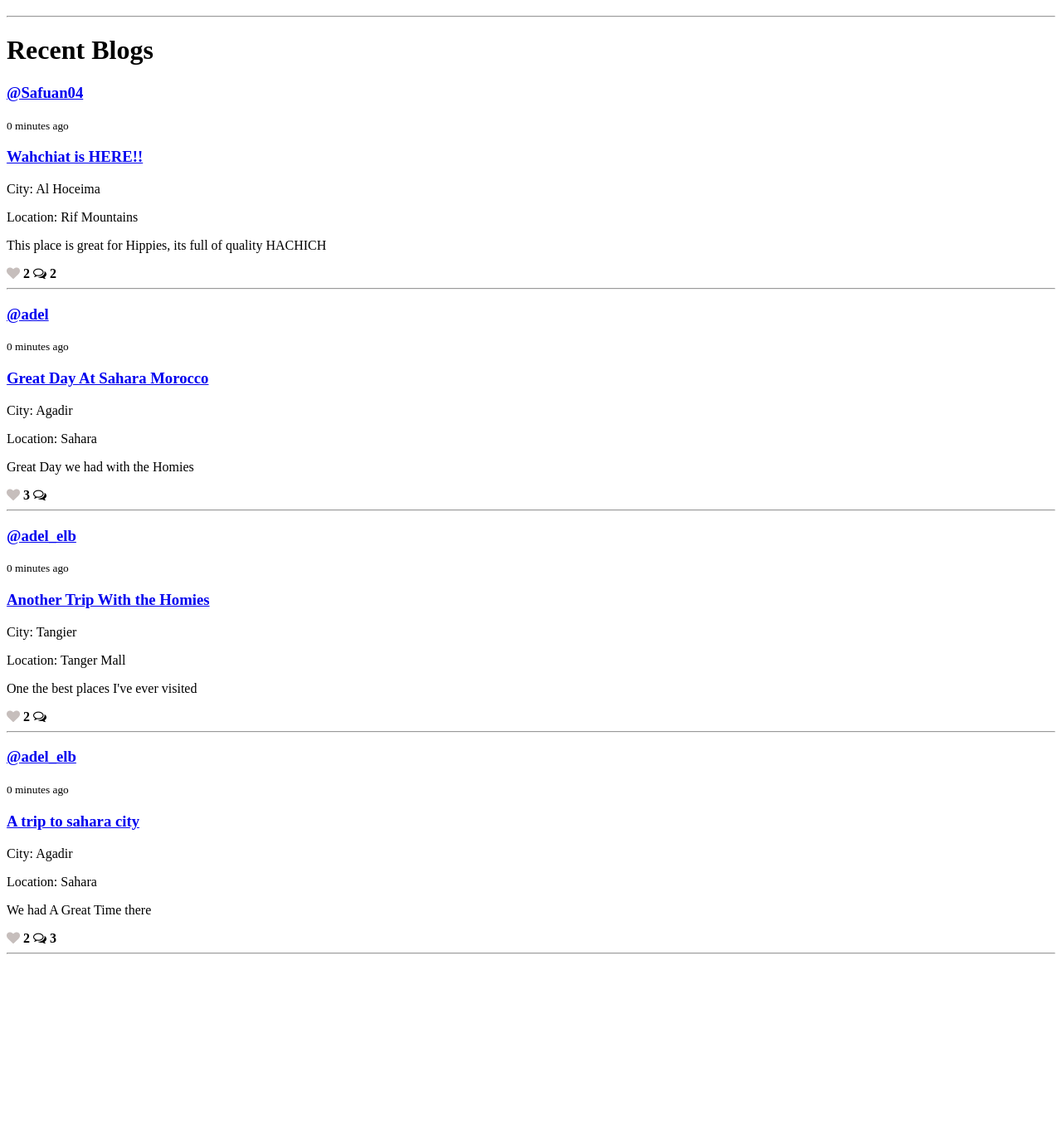
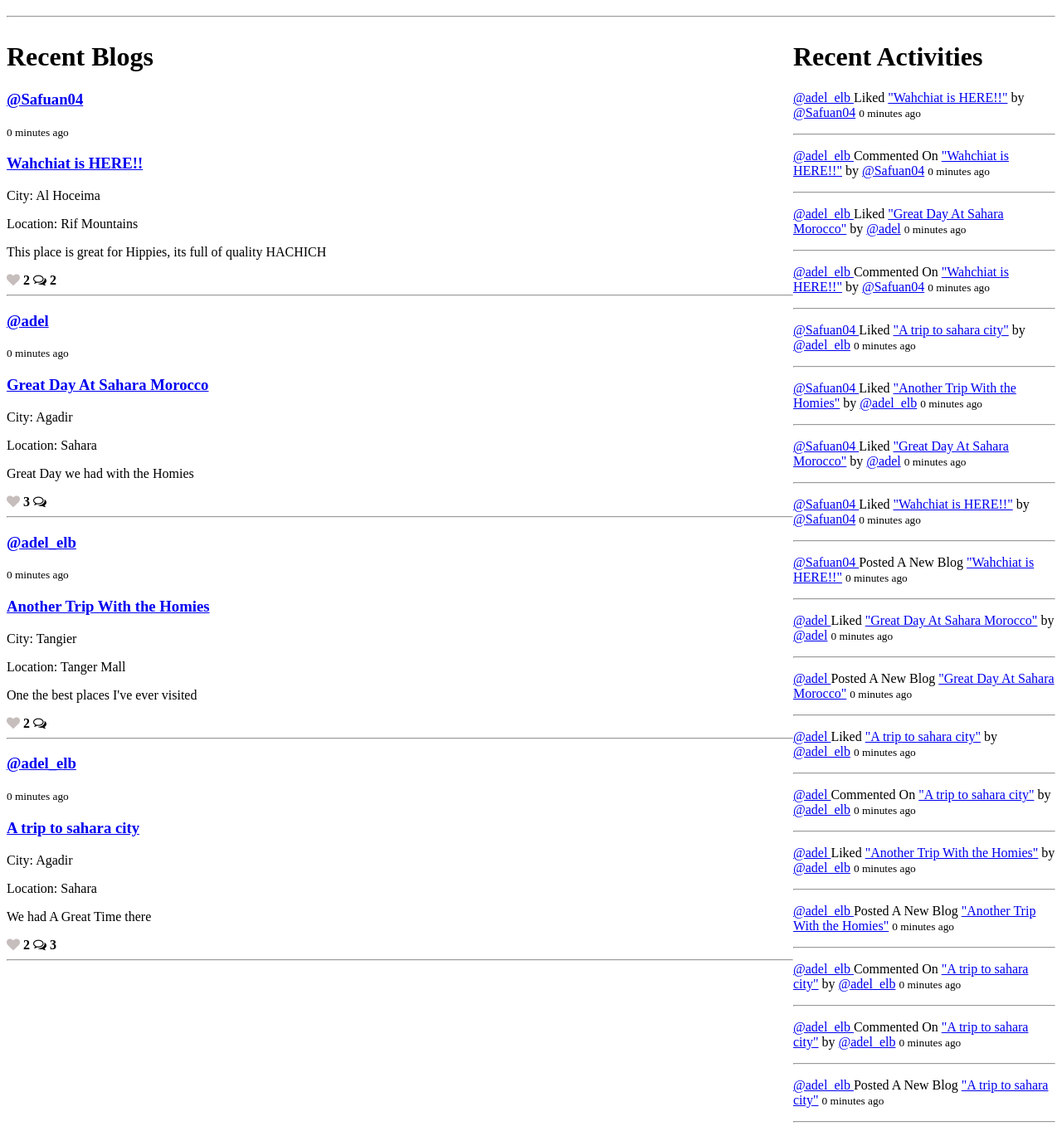
Before and after one commit to Elbadil/Tales_Of_Morocco, a Django app: page / in a window 1280 px wide. Shown: the part 221-1590 px from the top of the page at 83% size. Before the commit the page ends 1371 px from the top, so only its background shows below. Run offline with Django 4.2, Linux system fonts and the light colour scheme; data comes from the database, SQL or seed files in the repository; both versions use the stored data as it was after the commit.

Commit message:
Recent Activities SideBar

```diff
--- a/base/models.py
+++ b/base/models.py
@@ -1,7 +1,6 @@
 from django.db import models
 from django.contrib.auth.models import AbstractUser
 from django.core.validators import MinValueValidator, MaxValueValidator
-import uuid
 
 
 class User(AbstractUser):
@@ -49,6 +48,8 @@ class BlogPost(models.Model):
     def __str__(self) -> str:
         return self.title
 
+    def class_name(self) -> str:
+        return self.__class__.__name__
 
 class Comment(models.Model):
     """Comment Model"""
@@ -62,9 +63,18 @@ class Comment(models.Model):
     def __str__(self) -> str:
         return self.body[:50]
 
+    def class_name(self) -> str:
+        return self.__class__.__name__
+
 
 class Like(models.Model):
     """Like Model"""
     user = models.ForeignKey(User, on_delete=models.CASCADE)
     blogPost = models.ForeignKey(BlogPost, on_delete=models.CASCADE)
     created = models.DateTimeField(auto_now_add=True)
+
+    def __str__(self) -> str:
+        return f'{self.user.username} liked {self.blogPost.title}'
+
+    def class_name(self) -> str:
+        return self.__class__.__name__
--- /dev/null
+++ b/base/templates/activity_feed.html
@@ -0,0 +1,23 @@
+<div class="activity">
+    <h1>Recent Activities</h1>
+    {% for activity in activities %}
+    {% if activity.class_name == 'Like' %}
+    <p><a href="{% url 'profile' activity.user.id %}">@{{ activity.user.username }}
+    </a> Liked <a href="{% url 'blog' activity.blogPost.id %}">"{{ activity.blogPost.title }}"</a>
+     by <a href="{% url 'profile' activity.blogPost.author.id %}">
+        @{{ activity.blogPost.author.username }}</a> <small>{{ activity.created | timesince }} ago</small></p>
+    <hr>
+    {% elif activity.class_name == 'Comment' %}
+    <p><a href="{% url 'profile' activity.user.id %}">@{{ activity.user.username }}
+    </a> Commented On <a href="{% url 'blog' activity.blogPost.id %}">"{{ activity.blogPost.title }}"</a>
+     by <a href="{% url 'profile' activity.blogPost.author.id %}">
+        @{{ activity.blogPost.author.username }}</a> <small>{{ activity.created | timesince }} ago</small></p>
+    <hr>
+    {% else %}
+    <p><a href="{% url 'profile' activity.author.id %}">@{{ activity.author.username }}
+    </a> Posted A New Blog <a href="{% url 'blog' activity.id %}">"{{ activity.title }}"</a>
+    <small>{{ activity.created | timesince }} ago</small></p>
+    <hr>
+    {% endif %}
+    {% endfor %}
+</div>
--- a/base/templates/home.html
+++ b/base/templates/home.html
@@ -1,7 +1,17 @@
 {% extends 'layout.html' %}
 {% load static %}
 {% block content %}
+<style>
+    .home-container {
+        display: grid;
+        grid-template-columns: 3fr 1fr;
+    }
+</style>
+
 <input type="hidden" id="csrf-token" value="{{ csrf_token }}">
+
+<div class="home-container">
+    <div class="recent-blogs">
     <h1>Recent Blogs</h1>
     {% for post in posts %}
         <div class="blog-post">
@@ -20,5 +30,10 @@
             <hr>
         </div>
     {% endfor %}
+    </div>
+    <div class="activity-feed">
+        {% include 'activity_feed.html' %}
+    </div>
+</div>
 <script src="{% static 'scripts/like_post.js' %}"></script>
 {% endblock %}
--- a/base/urls.py
+++ b/base/urls.py
@@ -15,7 +15,7 @@ urlpatterns = [
     path('like/<str:blog_id>/', views.likeBlog, name='like-blog'),
     path('unlike/<str:blog_id>/', views.unlikeBlog, name='unlike-blog'),
     path('profile/<str:pk>/', views.profilePage, name='profile'),
-    path('update-profile/<str:pk>/', views.updateUser, name='update-profile'),
+    path('update-profile/', views.updateUser, name='update-profile'),
     path('community-fav/', views.communityFav, name='community-fav'),
     path('top-picks/', views.topSpotPicks, name='top-picks'),
     path('cuisine-delights/', views.postByCuisine, name='cuisine-delights'),
--- a/base/views.py
+++ b/base/views.py
@@ -5,6 +5,8 @@ from django.contrib.auth.decorators import login_required
 from django.shortcuts import get_object_or_404
 from django.db.models import Q, Count
 from django.contrib import messages
+from itertools import chain
+from operator import attrgetter
 from .models import User, BlogPost, Comment, Like, City
 from .forms import MyUserCreationFrom, CreateBlogForm, UpdateUserForm
 
@@ -20,9 +22,20 @@ def home(request):
 
     postSetup(request, posts)
 
+    recent_posts = BlogPost.objects.all()
+    recent_comments = Comment.objects.all()
+    recent_likes = Like.objects.all()
+
+    activities = sorted(
+        chain(recent_posts, recent_comments, recent_likes),
+        key=attrgetter('created'),
+        reverse=True
+    )
+
     context = {
         'title': 'Home',
-        'posts': posts
+        'posts': posts,
+        'activities': activities
     }
     return render(request, 'home.html', context)
 
@@ -110,18 +123,16 @@ def profilePage(request, pk):
 
 
 @login_required(login_url='login')
-def updateUser(request, pk):
+def updateUser(request):
     """Update Profile Route"""
-    user = User.objects.get(id=int(pk))
-    if request.user != user:
-        return HttpResponse('Unauthorized')
+    user = request.user
     form = UpdateUserForm(instance=user)
 
     if request.method == 'POST':
         form = UpdateUserForm(request.POST, request.FILES, instance=user)
         if form.is_valid():
             form.save()
-            return redirect('profile', pk=int(pk))
+            return redirect('profile', pk=int(user.id))
 
     context = {
         'title': 'Update Account',
@@ -250,6 +261,9 @@ def deleteComment(request, pk):
 @login_required(login_url='login')
 def likeBlog(request, blog_id):
     """Like Blog Route"""
+    referring_url = request.META.get('HTTP_REFERER')
+    if referring_url and 'login' in referring_url:
+        return redirect('home')
     post = get_object_or_404(BlogPost, id=int(blog_id))
     Like.objects.create(user=request.user, blogPost=post)
     post.likes += 1
@@ -282,6 +296,11 @@ def communityFav(request):
 
 def topSpotPicks(request):
     """Top Spots Visited By the Community"""
+    # Getting the blogpost count for each City
+    cities_blogpost_count = City.objects.annotate(blogpost_count=Count('blogpost'))
+    # Sort these by blogpost count
+    sorted_cities = cities_blogpost_count.order_by('-blogpost_count')
+
     context = {
         'title': 'Top Spot Picks',
     }
--- a/static/scripts/like_post.js
+++ b/static/scripts/like_post.js
@@ -10,7 +10,6 @@ document.addEventListener("DOMContentLoaded", () => {
       } else {
         likesCount = parseInt(likesText);
       }
-      console.log(likesCount)
       const csrfToken = document.getElementById("csrf-token").value;
       if (heart.classList.contains("liked")) {
         heart.classList.remove("liked");
@@ -27,11 +26,6 @@ document.addEventListener("DOMContentLoaded", () => {
           },
         })
         .then((response) => {
-            if (response.redirected && response.url.includes("login")) {
-              // If the response indicates a redirection to the login page
-              // You can handle the redirection here, for example, by displaying a message or prompting the user to log in
-              window.location.href = response.url;
-            }
           if (!response.ok) {
             throw new Error("Failed to unlike post");
           }
@@ -47,9 +41,6 @@ document.addEventListener("DOMContentLoaded", () => {
           );
         });
       } else {
-        heart.classList.add("liked");
-        likesCount += 1;
-        likes.innerHTML = `${likesCount}`;
         fetch(`/like/${postId}/`, {
           method: "POST",
           headers: {
@@ -59,10 +50,14 @@ document.addEventListener("DOMContentLoaded", () => {
         .then((response) => {
           if (response.redirected && response.url.includes("login")) {
             window.location.href = response.url;
+            return;
           }
           if (!response.ok) {
             throw new Error("Failed to unlike post");
           }
+          heart.classList.add("liked");
+          likesCount += 1;
+          likes.innerHTML = `${likesCount}`;
           return response.json();
         })
         .then((data) => {
```
Also changed, not shown: db.sqlite3. Lines whose indentation alone changed are shown as unchanged.
